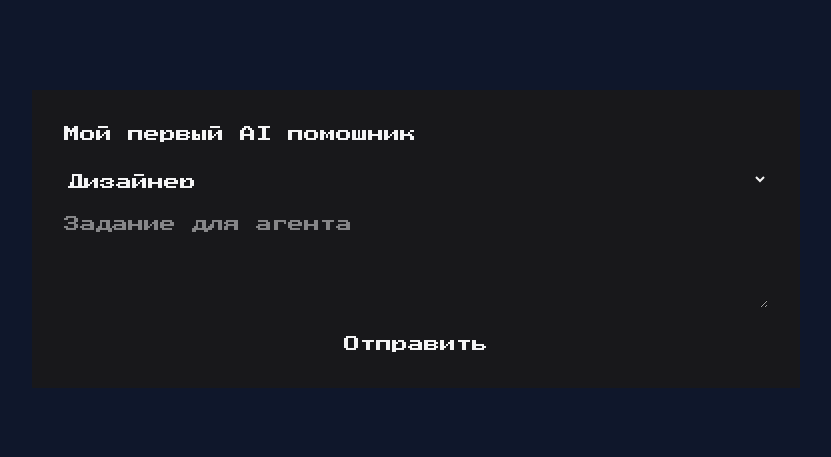
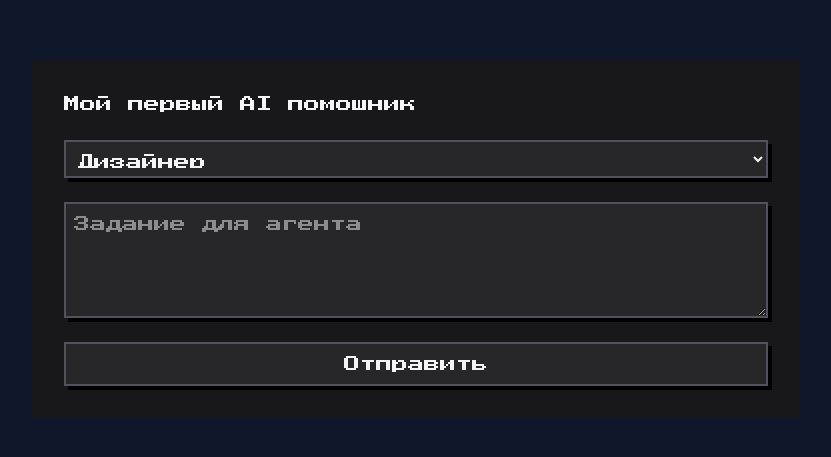
Before and after one commit to depst0r/ai-agent-team, a Next.js app: page / in a window 1280 px wide. Shown: the part 161-618 px from the top of the page, without its empty margins (224-1055 px from the left). Built offline with nearby package versions, Linux system fonts and the light colour scheme.

Commit message:
style-8b

```diff
--- a/app/page.tsx
+++ b/app/page.tsx
@@ -35,12 +35,13 @@
     <div className="flex flex-col flex-1 items-center justify-center bg-slate-900">
       <main className="flex flex-col w-full max-w-3xl gap-6 p-8 bg-zinc-900 text-zinc-100">
         <h1>Мой первый AI помошник </h1>
-        <select value={agent} onChange={e => setAgent(e.target.value)  }>
+        <select className="bg-zinc-800 text-zinc-100 border-2 border-zinc-600 p-2 shadow-[4px_4px_0_0_#000]" value={agent} onChange={e => setAgent(e.target.value)}>
           <option value="designer" className="bg-zinc-800 text-zinc-100">Дизайнер</option>
           <option value="developer" className="bg-zinc-800 text-zinc-100">Разработчик</option>
           <option value="tester" className="bg-zinc-800 text-zinc-100">Тестировщик</option>
         </select>
         <textarea
+        className="bg-zinc-800 text-zinc-100 border-2 border-zinc-600 p-2 shadow-[4px_4px_0_0_#000]"
         rows={4}
         placeholder="Задание для агента"
         value={message}
@@ -49,11 +50,11 @@
         <button
         onClick={() => send()}
         disabled={loading}
-
+        className="cursor-pointer bg-zinc-800 text-zinc-100 border-2 border-zinc-600 p-2 active:translate-x-1 active:translate-y-1 disabled:opacity-50 shadow-[4px_4px_0_0_#000]"
         type="button">{loading ? 'Думает...' : 'Отправить'}</button>
         {
           reply &&
-          <div className="bg-zinc-800 p-4 whitespace-pre-wrap" >{reply}</div>
+          <div className="bg-zinc-800 p-4 whitespace-pre-wrap shadow-[4px_4px_0_0_#000]" >{reply}</div>
         }
 
       </main>
```
